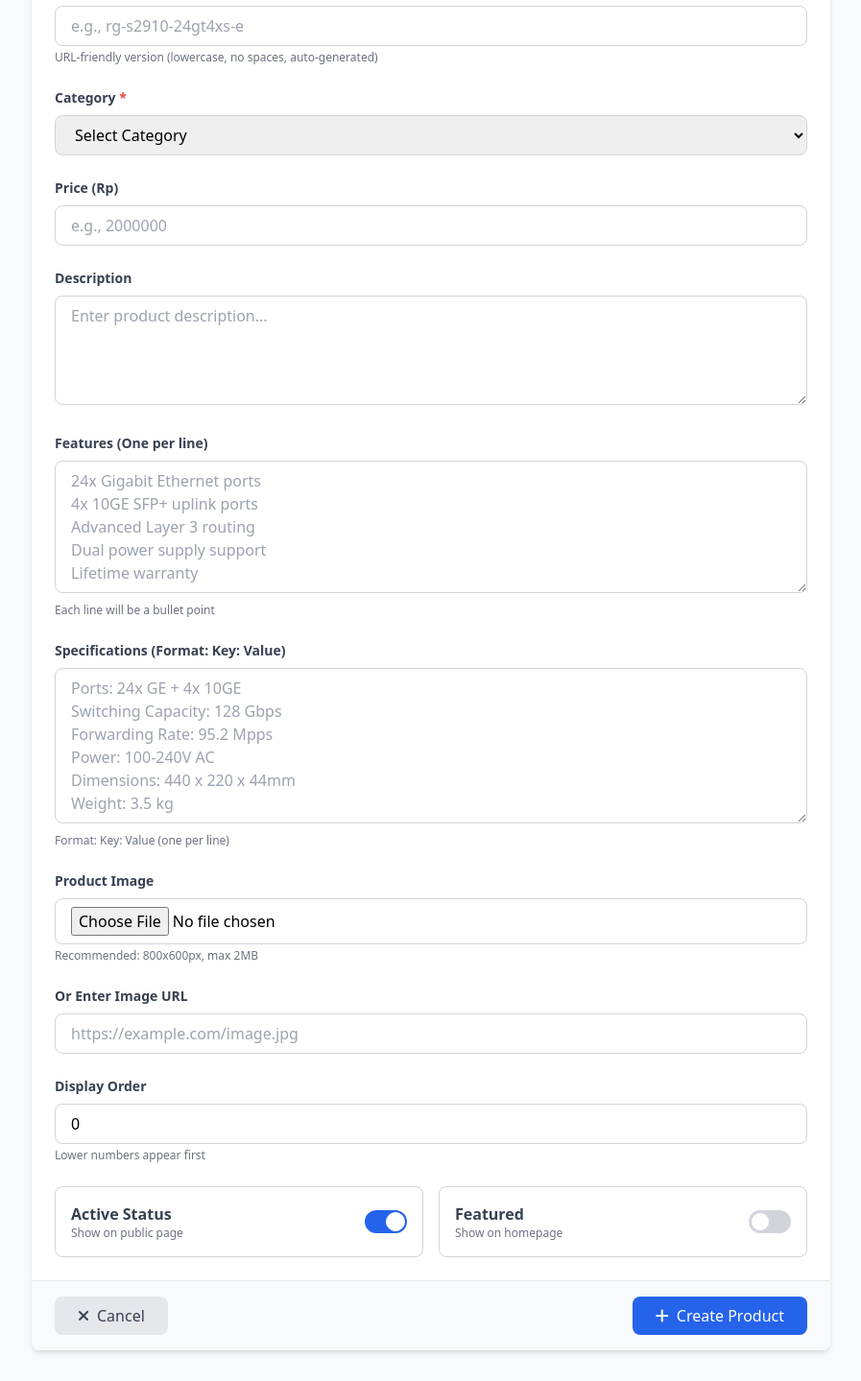
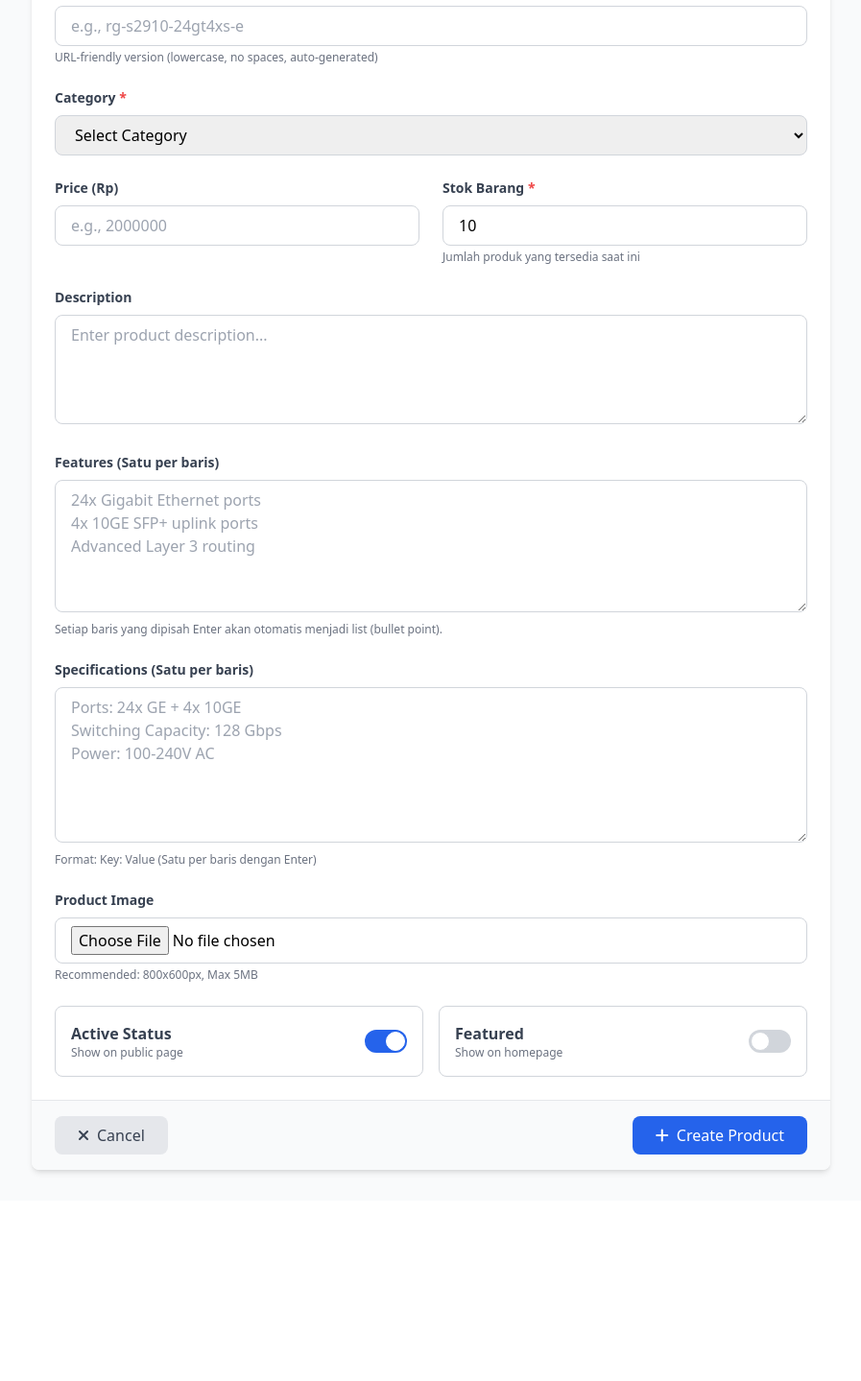
Before and after one commit to dedenkoesuma/laravel.cctv, a Laravel app: page /admin/ruijie/create in a window 1280 px wide. Shown: the part 434-1873 px from the top of the page at 96% size, without its empty margins (191-1088 px from the left). After the commit the page ends 1658 px from the top, so only its background shows below. Run offline with Laravel 10, Linux system fonts and the light colour scheme; tables that the repository leaves empty hold one stand-in row (values such as "Sample post"); some libraries are stand-ins or nearby versions.

Commit message:
fix:bug in ruijie

```diff
--- a/app/Http/Controllers/Admin/RuijieController.php
+++ b/app/Http/Controllers/Admin/RuijieController.php
@@ -173,7 +173,6 @@
     public function products()
     {
         $products = RuijieProduct::with('category')
-            ->orderBy('order')
             ->orderBy('created_at', 'desc')
             ->paginate(20);
 
@@ -197,44 +196,58 @@
     }
 
     /**
-     * Store new product - WITH REDIRECT OPTIONS
+     * Store new product
      */
     public function storeProduct(Request $request)
     {
-        // Validate input
+        // 1. Validasi Input (Menambahkan validasi stock)
         $validated = $request->validate([
             'category_id' => 'required|exists:ruijie_categories,id',
             'name' => 'required|string|max:255',
             'slug' => 'nullable|string',
             'description' => 'nullable|string',
-            'image' => 'nullable|image|max:2048',
+            'image' => 'nullable|image|max:5120', // Max 5MB
             'price' => 'nullable|numeric',
-            'order' => 'nullable|integer',
+            'stock' => 'nullable|integer|min:0', // Validasi stok
+            'features' => 'nullable|string',
+            'specifications' => 'nullable|string',
         ]);
 
-        // Generate unique slug
+        // 2. Generate unique slug
         $baseSlug = !empty($validated['slug']) ? $validated['slug'] : Str::slug($validated['name']);
         $slug = $baseSlug;
         $counter = 1;
 
-        // Check if slug exists and increment until unique
         while (RuijieProduct::where('slug', $slug)->exists()) {
             $slug = $baseSlug . '-' . $counter;
             $counter++;
         }
 
-        // Prepare data for insert
+        // 3. Konversi Textarea menjadi Array (karena Model nge-cast jadi array/json)
+        $featuresArray = [];
+        if (!empty($validated['features'])) {
+            // Pecah berdasarkan Enter, hapus spasi berlebih, hilangkan baris kosong
+            $featuresArray = array_values(array_filter(array_map('trim', explode("\n", $validated['features']))));
+        }
+
+        $specsArray = [];
+        if (!empty($validated['specifications'])) {
+            $specsArray = array_values(array_filter(array_map('trim', explode("\n", $validated['specifications']))));
+        }
+
+        // 4. Siapkan Data untuk disimpan
         $data = [
             'category_id' => $validated['category_id'],
             'name' => $validated['name'],
-            'slug' => $slug,  // Use unique slug
+            'slug' => $slug,
             'description' => $validated['description'] ?? null,
             'price' => $validated['price'] ?? null,
-            'order' => $validated['order'] ?? 0,
+            'stock' => $validated['stock'] ?? 0, // Ambil dari input stock
+            'order' => 0, // Set default 0 karena kita hapus dari form
             'is_featured' => $request->has('is_featured') ? 1 : 0,
             'is_active' => $request->has('is_active') ? 1 : 0,
-            'specifications' => json_encode([]),  // Empty JSON array
-            'features' => json_encode([]),        // Empty JSON array
+            'specifications' => $specsArray,
+            'features' => $featuresArray,
             'image' => null
         ];
 
@@ -246,15 +259,12 @@
         // Create product
         $product = RuijieProduct::create($data);
 
-        // Check redirect preference
-        $redirectTo = $request->input('redirect_to', 'public'); // default to public
+        $redirectTo = $request->input('redirect_to', 'admin');
 
         if ($redirectTo === 'admin') {
-            // Redirect to admin products list
             return redirect()->route('admin.ruijie.products')
                 ->with('success', 'Product "' . $product->name . '" created successfully!');
         } else {
-            // Redirect to public Ruijie products page
             return redirect()->route('products.ruijie')
                 ->with('success', 'Product "' . $product->name . '" created successfully!');
         }
@@ -286,18 +296,32 @@
             'name' => 'required|string|max:255',
             'slug' => 'nullable|string|unique:ruijie_products,slug,' . $id,
             'description' => 'nullable|string',
-            'image' => 'nullable|image|max:2048',
+            'image' => 'nullable|image|max:5120',
             'price' => 'nullable|numeric',
-            'order' => 'nullable|integer',
+            'stock' => 'nullable|integer|min:0',
+            'features' => 'nullable|string',
+            'specifications' => 'nullable|string',
         ]);
 
-        // Convert checkboxes to boolean
         $validated['is_featured'] = $request->has('is_featured') ? true : false;
         $validated['is_active'] = $request->has('is_active') ? true : false;
+        $validated['stock'] = $validated['stock'] ?? 0;
+
+        // Konversi text area ke array saat update
+        if (!empty($validated['features'])) {
+            $validated['features'] = array_values(array_filter(array_map('trim', explode("\n", $validated['features']))));
+        } else {
+            $validated['features'] = [];
+        }
+
+        if (!empty($validated['specifications'])) {
+            $validated['specifications'] = array_values(array_filter(array_map('trim', explode("\n", $validated['specifications']))));
+        } else {
+            $validated['specifications'] = [];
+        }
 
         // Handle image upload
         if ($request->hasFile('image')) {
-            // Delete old image
             if ($product->image) {
                 Storage::disk('public')->delete($product->image);
             }
@@ -306,7 +330,7 @@
 
         $product->update($validated);
 
-        return redirect()->route('products.ruijie')
+        return redirect()->route('admin.ruijie.products')
             ->with('success', 'Product "' . $product->name . '" updated successfully!');
     }
 
--- a/app/Models/RuijieProduct.php
+++ b/app/Models/RuijieProduct.php
@@ -17,6 +17,7 @@
         'specifications',
         'features',
         'image',
+        'stock',
         'price',
         'order',
         'is_featured',
@@ -30,6 +31,7 @@
         'is_featured' => 'boolean',
         'is_active' => 'boolean',
         'price' => 'decimal:2',
+        'stock' => 'integer',
         'order' => 'integer'
     ];
 
--- a/resources/views/admin/ruijie/products-create.blade.php
+++ b/resources/views/admin/ruijie/products-create.blade.php
@@ -8,7 +8,6 @@
     <link rel="stylesheet" href="https://cdnjs.cloudflare.com/ajax/libs/font-awesome/6.4.0/css/all.min.css">
 </head>
 <body class="bg-gray-50">
-    <!-- Header -->
     <header class="bg-gradient-to-r from-indigo-600 to-purple-600 shadow-lg">
         <div class="max-w-7xl mx-auto px-4 sm:px-6 lg:px-8 py-4">
             <div class="flex items-center justify-between">
@@ -24,15 +23,12 @@
         </div>
     </header>
 
-    <!-- Main Content -->
     <div class="max-w-4xl mx-auto px-4 sm:px-6 lg:px-8 py-8">
-        <!-- Page Header -->
         <div class="mb-8">
             <h1 class="text-3xl font-bold text-gray-900">Add New Product</h1>
             <p class="text-gray-600 mt-1">Create a new Ruijie network product</p>
         </div>
 
-        <!-- Error Messages -->
         @if ($errors->any())
             <div class="bg-red-50 border border-red-200 rounded-lg p-4 mb-6">
                 <div class="flex items-start">
@@ -49,12 +45,12 @@
             </div>
         @endif
 
-        <!-- Create Form -->
         <form action="{{ route('admin.ruijie.products.store') }}" method="POST" enctype="multipart/form-data" class="bg-white rounded-lg shadow-md">
             @csrf
 
+            <input type="hidden" name="redirect_to" value="admin">
+
             <div class="p-6 space-y-6">
-                <!-- Product Name -->
                 <div>
                     <label for="name" class="block text-sm font-semibold text-gray-700 mb-2">
                         Product Name <span class="text-red-500">*</span>
@@ -64,7 +60,6 @@
                            placeholder="e.g., Ruijie RG-S2910-24GT4XS-E">
                 </div>
 
-                <!-- Model -->
                 <div>
                     <label for="model" class="block text-sm font-semibold text-gray-700 mb-2">
                         Model Number
@@ -74,7 +69,6 @@
                            placeholder="e.g., RG-S2910-24GT4XS-E">
                 </div>
 
-                <!-- Slug -->
                 <div>
                     <label for="slug" class="block text-sm font-semibold text-gray-700 mb-2">
                         URL Slug <span class="text-red-500">*</span>
@@ -85,7 +79,6 @@
                     <p class="text-xs text-gray-500 mt-1">URL-friendly version (lowercase, no spaces, auto-generated)</p>
                 </div>
 
-                <!-- Category -->
                 <div>
                     <label for="category_id" class="block text-sm font-semibold text-gray-700 mb-2">
                         Category <span class="text-red-500">*</span>
@@ -101,7 +94,7 @@
                     </select>
                 </div>
 
-                <!-- Price -->
+                <div class="grid grid-cols-1 md:grid-cols-2 gap-6">
                     <div>
                         <label for="price" class="block text-sm font-semibold text-gray-700 mb-2">
                             Price (Rp)
@@ -111,7 +104,17 @@
                                placeholder="e.g., 2000000">
                     </div>
 
-                <!-- Description -->
+                    <div>
+                        <label for="stock" class="block text-sm font-semibold text-gray-700 mb-2">
+                            Stok Barang <span class="text-red-500">*</span>
+                        </label>
+                        <input type="number" id="stock" name="stock" value="{{ old('stock', 10) }}" min="0" required
+                               class="w-full px-4 py-2 border border-gray-300 rounded-lg focus:ring-2 focus:ring-blue-500 focus:border-transparent"
+                               placeholder="Masukkan jumlah stok">
+                        <p class="text-xs text-gray-500 mt-1">Jumlah produk yang tersedia saat ini</p>
+                    </div>
+                </div>
+
                 <div>
                     <label for="description" class="block text-sm font-semibold text-gray-700 mb-2">
                         Description
@@ -121,62 +124,36 @@
                               placeholder="Enter product description...">{{ old('description') }}</textarea>
                 </div>
 
-                <!-- Features (JSON) -->
                 <div>
                     <label for="features" class="block text-sm font-semibold text-gray-700 mb-2">
-                        Features (One per line)
+                        Features (Satu per baris)
                     </label>
                     <textarea id="features" name="features" rows="5"
                               class="w-full px-4 py-2 border border-gray-300 rounded-lg focus:ring-2 focus:ring-blue-500 focus:border-transparent"
-                              placeholder="24x Gigabit Ethernet ports&#10;4x 10GE SFP+ uplink ports&#10;Advanced Layer 3 routing&#10;Dual power supply support&#10;Lifetime warranty">{{ old('features') }}</textarea>
-                    <p class="text-xs text-gray-500 mt-1">Each line will be a bullet point</p>
+                              placeholder="24x Gigabit Ethernet ports&#10;4x 10GE SFP+ uplink ports&#10;Advanced Layer 3 routing">{{ old('features') }}</textarea>
+                    <p class="text-xs text-gray-500 mt-1">Setiap baris yang dipisah Enter akan otomatis menjadi list (bullet point).</p>
                 </div>
 
-                <!-- Specifications (JSON) -->
                 <div>
                     <label for="specifications" class="block text-sm font-semibold text-gray-700 mb-2">
-                        Specifications (Format: Key: Value)
+                        Specifications (Satu per baris)
                     </label>
                     <textarea id="specifications" name="specifications" rows="6"
                               class="w-full px-4 py-2 border border-gray-300 rounded-lg focus:ring-2 focus:ring-blue-500 focus:border-transparent"
-                              placeholder="Ports: 24x GE + 4x 10GE&#10;Switching Capacity: 128 Gbps&#10;Forwarding Rate: 95.2 Mpps&#10;Power: 100-240V AC&#10;Dimensions: 440 x 220 x 44mm&#10;Weight: 3.5 kg">{{ old('specifications') }}</textarea>
-                    <p class="text-xs text-gray-500 mt-1">Format: Key: Value (one per line)</p>
+                              placeholder="Ports: 24x GE + 4x 10GE&#10;Switching Capacity: 128 Gbps&#10;Power: 100-240V AC">{{ old('specifications') }}</textarea>
+                    <p class="text-xs text-gray-500 mt-1">Format: Key: Value (Satu per baris dengan Enter)</p>
                 </div>
 
-                <!-- Image Upload -->
                 <div>
                     <label for="image" class="block text-sm font-semibold text-gray-700 mb-2">
                         Product Image
                     </label>
                     <input type="file" id="image" name="image" accept="image/*"
                            class="w-full px-4 py-2 border border-gray-300 rounded-lg focus:ring-2 focus:ring-blue-500 focus:border-transparent">
-                    <p class="text-xs text-gray-500 mt-1">Recommended: 800x600px, max 2MB</p>
+                    <p class="text-xs text-gray-500 mt-1">Recommended: 800x600px, Max 5MB</p>
                 </div>
 
-                <!-- Image URL (Alternative) -->
-                <div>
-                    <label for="image_url" class="block text-sm font-semibold text-gray-700 mb-2">
-                        Or Enter Image URL
-                    </label>
-                    <input type="url" id="image_url" name="image_url" value="{{ old('image_url') }}"
-                           class="w-full px-4 py-2 border border-gray-300 rounded-lg focus:ring-2 focus:ring-blue-500 focus:border-transparent"
-                           placeholder="https://example.com/image.jpg">
-                </div>
-
-                <!-- Order -->
-                <div>
-                    <label for="order" class="block text-sm font-semibold text-gray-700 mb-2">
-                        Display Order
-                    </label>
-                    <input type="number" id="order" name="order" value="{{ old('order', 0) }}" min="0"
-                           class="w-full px-4 py-2 border border-gray-300 rounded-lg focus:ring-2 focus:ring-blue-500 focus:border-transparent"
-                           placeholder="0">
-                    <p class="text-xs text-gray-500 mt-1">Lower numbers appear first</p>
-                </div>
-
-                <!-- Status Toggles -->
                 <div class="grid grid-cols-1 md:grid-cols-2 gap-4">
-                    <!-- Is Active -->
                     <div class="flex items-center justify-between p-4 border border-gray-300 rounded-lg">
                         <div>
                             <label for="is_active" class="font-semibold text-gray-700">Active Status</label>
@@ -189,7 +166,6 @@
                         </label>
                     </div>
 
-                    <!-- Is Featured -->
                     <div class="flex items-center justify-between p-4 border border-gray-300 rounded-lg">
                         <div>
                             <label for="is_featured" class="font-semibold text-gray-700">Featured</label>
@@ -204,7 +180,6 @@
                 </div>
             </div>
 
-            <!-- Form Actions -->
             <div class="bg-gray-50 px-6 py-4 border-t border-gray-200 flex justify-between items-center rounded-b-lg">
                 <a href="{{ route('admin.ruijie.products') }}" class="px-6 py-2 bg-gray-200 text-gray-700 rounded-lg hover:bg-gray-300 transition">
                     <i class="fas fa-times mr-2"></i>Cancel
```
Lines whose indentation alone changed are shown as unchanged.
